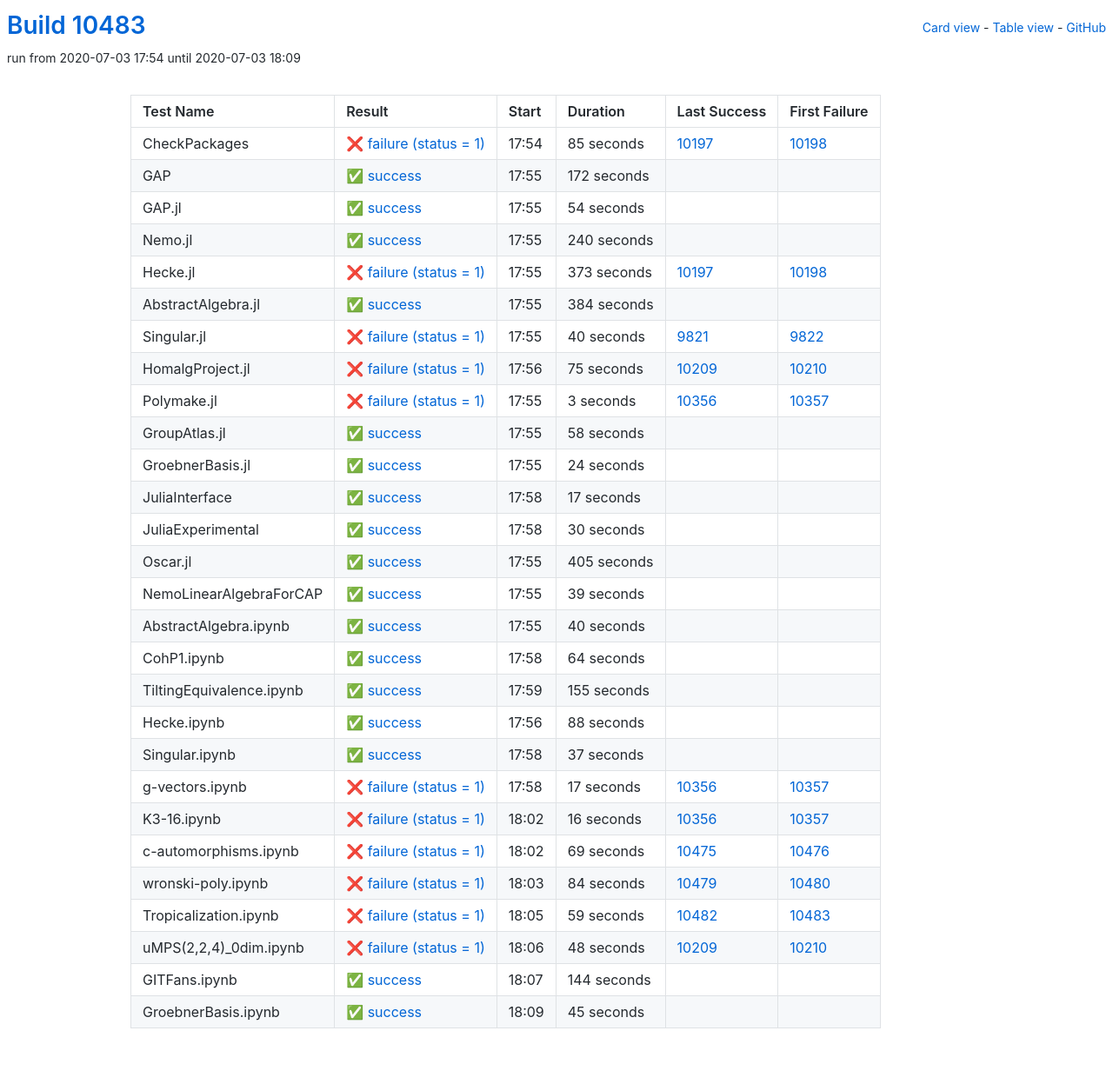
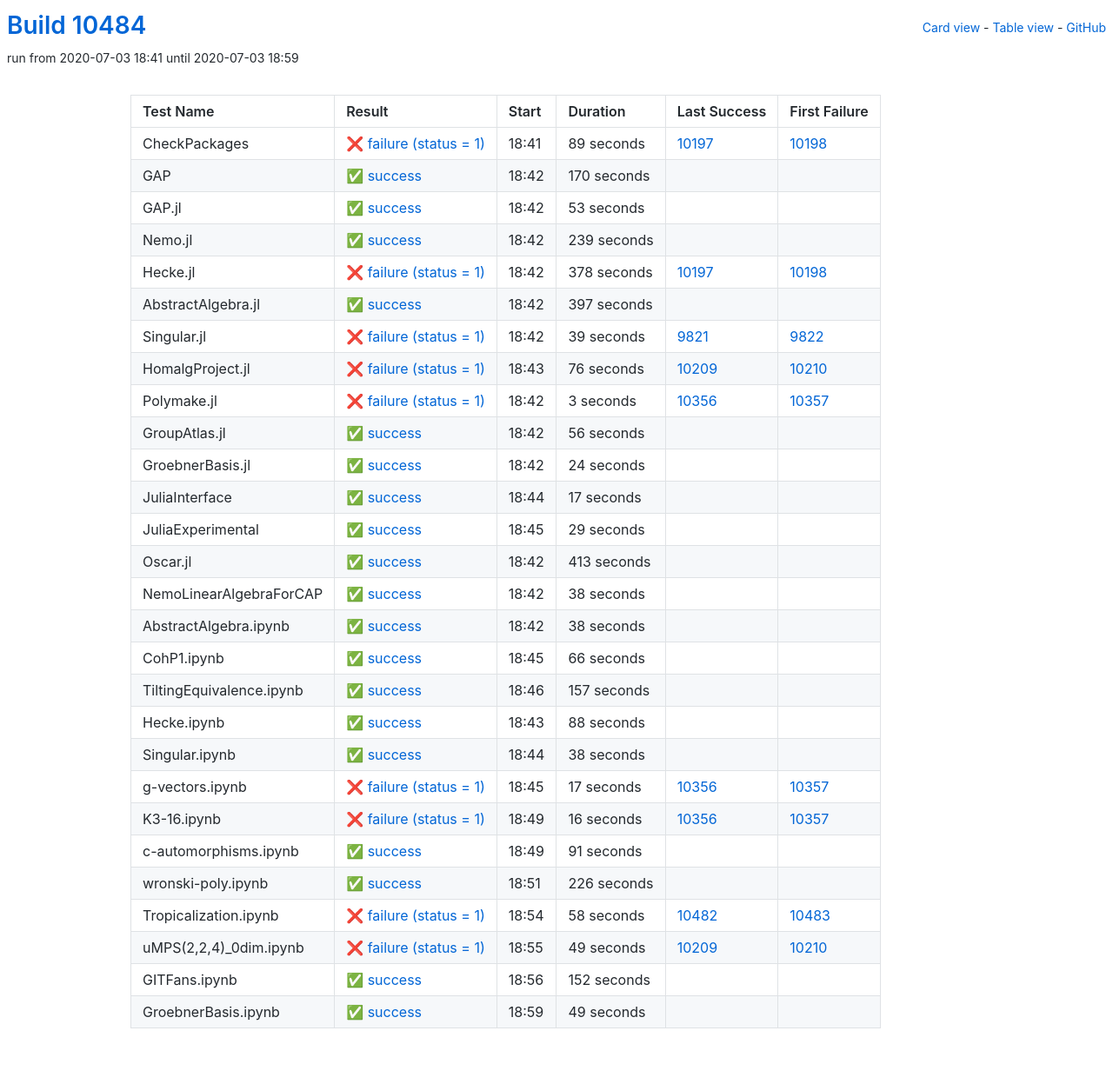
Before and after one commit to oscar-system/oscar-ci-status, a Jekyll site: the page built from table.html, in a window 1280 px wide. Shown: the whole page at 87% size. Built offline with Jekyll 4.4.1, drawn with Linux system fonts in a browser that asks for light colours.

Commit message:
Build #10484

```diff
--- a/_data/ci.yml
+++ b/_data/ci.yml
@@ -1,6 +1,6 @@
 ---
-build: 10483
-build_url: https://oscarci.mathematik.uni-kl.de/job/oscar/10483/
+build: 10484
+build_url: https://oscarci.mathematik.uni-kl.de/job/oscar/10484/
 job: oscar
 organization: oscar-system
 repo: oscar-ci-status
@@ -8,104 +8,104 @@ repourl: https://github.com/oscar-system/oscar-ci-status
 tests:
 - name: CheckPackages
   id: checkpackages
-  log: https://oscarci.mathematik.uni-kl.de/job/oscar/10483/artifact/logs/build-10483/CheckPackages.log
-  start: 2020-07-03 17:54
+  log: https://oscarci.mathematik.uni-kl.de/job/oscar/10484/artifact/logs/build-10484/CheckPackages.log
+  start: 2020-07-03 18:41
   success: false
   exitcode: 1
   status: failure
-  duration: 85
+  duration: 89
   last_success: 10197
   last_success_url: https://oscarci.mathematik.uni-kl.de/job/oscar/10197/
   first_failure: 10198
   first_failure_url: https://oscarci.mathematik.uni-kl.de/job/oscar/10198/
 - name: GAP
   id: gap
-  log: https://oscarci.mathematik.uni-kl.de/job/oscar/10483/artifact/logs/build-10483/GAP.log
-  start: 2020-07-03 17:55
+  log: https://oscarci.mathematik.uni-kl.de/job/oscar/10484/artifact/logs/build-10484/GAP.log
+  start: 2020-07-03 18:42
   success: true
   exitcode: 0
   status: success
-  duration: 172
+  duration: 170
   last_success: false
   last_success_url:
   first_failure: false
   first_failure_url:
 - name: GAP.jl
   id: gap-jl
-  log: https://oscarci.mathematik.uni-kl.de/job/oscar/10483/artifact/logs/build-10483/GAP.jl.log
-  start: 2020-07-03 17:55
+  log: https://oscarci.mathematik.uni-kl.de/job/oscar/10484/artifact/logs/build-10484/GAP.jl.log
+  start: 2020-07-03 18:42
   success: true
   exitcode: 0
   status: success
-  duration: 54
+  duration: 53
   last_success: false
   last_success_url:
   first_failure: false
   first_failure_url:
 - name: Nemo.jl
   id: nemo-jl
-  log: https://oscarci.mathematik.uni-kl.de/job/oscar/10483/artifact/logs/build-10483/Nemo.jl.log
-  start: 2020-07-03 17:55
+  log: https://oscarci.mathematik.uni-kl.de/job/oscar/10484/artifact/logs/build-10484/Nemo.jl.log
+  start: 2020-07-03 18:42
   success: true
   exitcode: 0
   status: success
-  duration: 240
+  duration: 239
   last_success: false
   last_success_url:
   first_failure: false
   first_failure_url:
 - name: Hecke.jl
   id: hecke-jl
-  log: https://oscarci.mathematik.uni-kl.de/job/oscar/10483/artifact/logs/build-10483/Hecke.jl.log
-  start: 2020-07-03 17:55
+  log: https://oscarci.mathematik.uni-kl.de/job/oscar/10484/artifact/logs/build-10484/Hecke.jl.log
+  start: 2020-07-03 18:42
   success: false
   exitcode: 1
   status: failure
-  duration: 373
+  duration: 378
   last_success: 10197
   last_success_url: https://oscarci.mathematik.uni-kl.de/job/oscar/10197/
   first_failure: 10198
   first_failure_url: https://oscarci.mathematik.uni-kl.de/job/oscar/10198/
 - name: AbstractAlgebra.jl
   id: abstractalgebra-jl
-  log: https://oscarci.mathematik.uni-kl.de/job/oscar/10483/artifact/logs/build-10483/AbstractAlgebra.jl.log
-  start: 2020-07-03 17:55
+  log: https://oscarci.mathematik.uni-kl.de/job/oscar/10484/artifact/logs/build-10484/AbstractAlgebra.jl.log
+  start: 2020-07-03 18:42
   success: true
   exitcode: 0
   status: success
-  duration: 384
+  duration: 397
   last_success: false
   last_success_url:
   first_failure: false
   first_failure_url:
 - name: Singular.jl
   id: singular-jl
-  log: https://oscarci.mathematik.uni-kl.de/job/oscar/10483/artifact/logs/build-10483/Singular.jl.log
-  start: 2020-07-03 17:55
+  log: https://oscarci.mathematik.uni-kl.de/job/oscar/10484/artifact/logs/build-10484/Singular.jl.log
+  start: 2020-07-03 18:42
   success: false
   exitcode: 1
   status: failure
-  duration: 40
+  duration: 39
   last_success: 9821
   last_success_url: https://oscarci.mathematik.uni-kl.de/job/oscar/9821/
   first_failure: 9822
   first_failure_url: https://oscarci.mathematik.uni-kl.de/job/oscar/9822/
 - name: HomalgProject.jl
   id: homalgproject-jl
-  log: https://oscarci.mathematik.uni-kl.de/job/oscar/10483/artifact/logs/build-10483/HomalgProject.jl.log
-  start: 2020-07-03 17:56
+  log: https://oscarci.mathematik.uni-kl.de/job/oscar/10484/artifact/logs/build-10484/HomalgProject.jl.log
+  start: 2020-07-03 18:43
   success: false
   exitcode: 1
   status: failure
-  duration: 75
+  duration: 76
   last_success: 10209
   last_success_url: https://oscarci.mathematik.uni-kl.de/job/oscar/10209/
   first_failure: 10210
   first_failure_url: https://oscarci.mathematik.uni-kl.de/job/oscar/10210/
 - name: Polymake.jl
   id: polymake-jl
-  log: https://oscarci.mathematik.uni-kl.de/job/oscar/10483/artifact/logs/build-10483/Polymake.jl.log
-  start: 2020-07-03 17:55
+  log: https://oscarci.mathematik.uni-kl.de/job/oscar/10484/artifact/logs/build-10484/Polymake.jl.log
+  start: 2020-07-03 18:42
   success: false
   exitcode: 1
   status: failure
@@ -116,20 +116,20 @@ tests:
   first_failure_url: https://oscarci.mathematik.uni-kl.de/job/oscar/10357/
 - name: GroupAtlas.jl
   id: groupatlas-jl
-  log: https://oscarci.mathematik.uni-kl.de/job/oscar/10483/artifact/logs/build-10483/GroupAtlas.jl.log
-  start: 2020-07-03 17:55
+  log: https://oscarci.mathematik.uni-kl.de/job/oscar/10484/artifact/logs/build-10484/GroupAtlas.jl.log
+  start: 2020-07-03 18:42
   success: true
   exitcode: 0
   status: success
-  duration: 58
+  duration: 56
   last_success: false
   last_success_url:
   first_failure: false
   first_failure_url:
 - name: GroebnerBasis.jl
   id: groebnerbasis-jl
-  log: https://oscarci.mathematik.uni-kl.de/job/oscar/10483/artifact/logs/build-10483/GroebnerBasis.jl.log
-  start: 2020-07-03 17:55
+  log: https://oscarci.mathematik.uni-kl.de/job/oscar/10484/artifact/logs/build-10484/GroebnerBasis.jl.log
+  start: 2020-07-03 18:42
   success: true
   exitcode: 0
   status: success
@@ -140,8 +140,8 @@ tests:
   first_failure_url:
 - name: JuliaInterface
   id: juliainterface
-  log: https://oscarci.mathematik.uni-kl.de/job/oscar/10483/artifact/logs/build-10483/JuliaInterface.log
-  start: 2020-07-03 17:58
+  log: https://oscarci.mathematik.uni-kl.de/job/oscar/10484/artifact/logs/build-10484/JuliaInterface.log
+  start: 2020-07-03 18:44
   success: true
   exitcode: 0
   status: success
@@ -152,80 +152,80 @@ tests:
   first_failure_url:
 - name: JuliaExperimental
   id: juliaexperimental
-  log: https://oscarci.mathematik.uni-kl.de/job/oscar/10483/artifact/logs/build-10483/JuliaExperimental.log
-  start: 2020-07-03 17:58
+  log: https://oscarci.mathematik.uni-kl.de/job/oscar/10484/artifact/logs/build-10484/JuliaExperimental.log
+  start: 2020-07-03 18:45
   success: true
   exitcode: 0
   status: success
-  duration: 30
+  duration: 29
   last_success: false
   last_success_url:
   first_failure: false
   first_failure_url:
 - name: Oscar.jl
   id: oscar-jl
-  log: https://oscarci.mathematik.uni-kl.de/job/oscar/10483/artifact/logs/build-10483/Oscar.jl.log
-  start: 2020-07-03 17:55
+  log: https://oscarci.mathematik.uni-kl.de/job/oscar/10484/artifact/logs/build-10484/Oscar.jl.log
+  start: 2020-07-03 18:42
   success: true
   exitcode: 0
   status: success
-  duration: 405
+  duration: 413
   last_success: false
   last_success_url:
   first_failure: false
   first_failure_url:
 - name: NemoLinearAlgebraForCAP
   id: nemolinearalgebraforcap
-  log: https://oscarci.mathematik.uni-kl.de/job/oscar/10483/artifact/logs/build-10483/NemoLinearAlgebraForCAP.log
-  start: 2020-07-03 17:55
+  log: https://oscarci.mathematik.uni-kl.de/job/oscar/10484/artifact/logs/build-10484/NemoLinearAlgebraForCAP.log
+  start: 2020-07-03 18:42
   success: true
   exitcode: 0
   status: success
-  duration: 39
+  duration: 38
   last_success: false
   last_success_url:
   first_failure: false
   first_failure_url:
 - name: AbstractAlgebra.ipynb
   id: abstractalgebra-ipynb
-  log: https://oscarci.mathematik.uni-kl.de/job/oscar/10483/artifact/logs/build-10483/AbstractAlgebra.ipynb.log
-  start: 2020-07-03 17:55
+  log: https://oscarci.mathematik.uni-kl.de/job/oscar/10484/artifact/logs/build-10484/AbstractAlgebra.ipynb.log
+  start: 2020-07-03 18:42
   success: true
   exitcode: 0
   status: success
-  duration: 40
+  duration: 38
   last_success: false
   last_success_url:
   first_failure: false
   first_failure_url:
 - name: CohP1.ipynb
   id: cohp1-ipynb
-  log: https://oscarci.mathematik.uni-kl.de/job/oscar/10483/artifact/logs/build-10483/CohP1.ipynb.log
-  start: 2020-07-03 17:58
+  log: https://oscarci.mathematik.uni-kl.de/job/oscar/10484/artifact/logs/build-10484/CohP1.ipynb.log
+  start: 2020-07-03 18:45
   success: true
   exitcode: 0
   status: success
-  duration: 64
+  duration: 66
   last_success: false
   last_success_url:
   first_failure: false
   first_failure_url:
 - name: TiltingEquivalence.ipynb
   id: tiltingequivalence-ipynb
-  log: https://oscarci.mathematik.uni-kl.de/job/oscar/10483/artifact/logs/build-10483/TiltingEquivalence.ipynb.log
-  start: 2020-07-03 17:59
+  log: https://oscarci.mathematik.uni-kl.de/job/oscar/10484/artifact/logs/build-10484/TiltingEquivalence.ipynb.log
+  start: 2020-07-03 18:46
   success: true
   exitcode: 0
   status: success
-  duration: 155
+  duration: 157
   last_success: false
   last_success_url:
   first_failure: false
   first_failure_url:
 - name: Hecke.ipynb
   id: hecke-ipynb
-  log: https://oscarci.mathematik.uni-kl.de/job/oscar/10483/artifact/logs/build-10483/Hecke.ipynb.log
-  start: 2020-07-03 17:56
+  log: https://oscarci.mathematik.uni-kl.de/job/oscar/10484/artifact/logs/build-10484/Hecke.ipynb.log
+  start: 2020-07-03 18:43
   success: true
   exitcode: 0
   status: success
@@ -236,20 +236,20 @@ tests:
   first_failure_url:
 - name: Singular.ipynb
   id: singular-ipynb
-  log: https://oscarci.mathematik.uni-kl.de/job/oscar/10483/artifact/logs/build-10483/Singular.ipynb.log
-  start: 2020-07-03 17:58
+  log: https://oscarci.mathematik.uni-kl.de/job/oscar/10484/artifact/logs/build-10484/Singular.ipynb.log
+  start: 2020-07-03 18:44
   success: true
   exitcode: 0
   status: success
-  duration: 37
+  duration: 38
   last_success: false
   last_success_url:
   first_failure: false
   first_failure_url:
 - name: g-vectors.ipynb
   id: g-vectors-ipynb
-  log: https://oscarci.mathematik.uni-kl.de/job/oscar/10483/artifact/logs/build-10483/g-vectors.ipynb.log
-  start: 2020-07-03 17:58
+  log: https://oscarci.mathematik.uni-kl.de/job/oscar/10484/artifact/logs/build-10484/g-vectors.ipynb.log
+  start: 2020-07-03 18:45
   success: false
   exitcode: 1
   status: failure
@@ -260,8 +260,8 @@ tests:
   first_failure_url: https://oscarci.mathematik.uni-kl.de/job/oscar/10357/
 - name: K3-16.ipynb
   id: k3-16-ipynb
-  log: https://oscarci.mathematik.uni-kl.de/job/oscar/10483/artifact/logs/build-10483/K3-16.ipynb.log
-  start: 2020-07-03 18:02
+  log: https://oscarci.mathematik.uni-kl.de/job/oscar/10484/artifact/logs/build-10484/K3-16.ipynb.log
+  start: 2020-07-03 18:49
   success: false
   exitcode: 1
   status: failure
@@ -272,72 +272,72 @@ tests:
   first_failure_url: https://oscarci.mathematik.uni-kl.de/job/oscar/10357/
 - name: c-automorphisms.ipynb
   id: c-automorphisms-ipynb
-  log: https://oscarci.mathematik.uni-kl.de/job/oscar/10483/artifact/logs/build-10483/c-automorphisms.ipynb.log
-  start: 2020-07-03 18:02
+  log: https://oscarci.mathematik.uni-kl.de/job/oscar/10484/artifact/logs/build-10484/c-automorphisms.ipynb.log
+  start: 2020-07-03 18:49
+  success: true
+  exitcode: 0
+  status: success
+  duration: 91
+  last_success: false
+  last_success_url:
+  first_failure: false
+  first_failure_url:
+- name: wronski-poly.ipynb
+  id: wronski-poly-ipynb
+  log: https://oscarci.mathematik.uni-kl.de/job/oscar/10484/artifact/logs/build-10484/wronski-poly.ipynb.log
+  start: 2020-07-03 18:51
+  success: true
+  exitcode: 0
+  status: success
+  duration: 226
+  last_success: false
+  last_success_url:
+  first_failure: false
+  first_failure_url:
+- name: Tropicalization.ipynb
+  id: tropicalization-ipynb
+  log: https://oscarci.mathematik.uni-kl.de/job/oscar/10484/artifact/logs/build-10484/Tropicalization.ipynb.log
+  start: 2020-07-03 18:54
   success: false
   exitcode: 1
   status: failure
-  duration: 69
-  last_success: 10475
-  last_success_url: https://oscarci.mathematik.uni-kl.de/job/oscar/10475/
-  first_failure: 10476
-  first_failure_url: https://oscarci.mathematik.uni-kl.de/job/oscar/10476/
-- name: wronski-poly.ipynb
-  id: wronski-poly-ipynb
-  log: https://oscarci.mathematik.uni-kl.de/job/oscar/10483/artifact/logs/build-10483/wronski-poly.ipynb.log
-  start: 2020-07-03 18:03
-  success: false
-  exitcode: 1
-  status: failure
-  duration: 84
-  last_success: 10479
-  last_success_url: https://oscarci.mathematik.uni-kl.de/job/oscar/10479/
-  first_failure: 10480
-  first_failure_url: https://oscarci.mathematik.uni-kl.de/job/oscar/10480/
-- name: Tropicalization.ipynb
-  id: tropicalization-ipynb
-  log: https://oscarci.mathematik.uni-kl.de/job/oscar/10483/artifact/logs/build-10483/Tropicalization.ipynb.log
-  start: 2020-07-03 18:05
-  success: false
-  exitcode: 1
-  status: failure
-  duration: 59
+  duration: 58
   last_success: 10482
   last_success_url: https://oscarci.mathematik.uni-kl.de/job/oscar/10482/
   first_failure: 10483
   first_failure_url: https://oscarci.mathematik.uni-kl.de/job/oscar/10483/
 - name: uMPS(2,2,4)_0dim.ipynb
   id: umps-2-2-4-0dim-ipynb
-  log: https://oscarci.mathematik.uni-kl.de/job/oscar/10483/artifact/logs/build-10483/uMPS-2-2-4-_0dim.ipynb.log
-  start: 2020-07-03 18:06
+  log: https://oscarci.mathematik.uni-kl.de/job/oscar/10484/artifact/logs/build-10484/uMPS-2-2-4-_0dim.ipynb.log
+  start: 2020-07-03 18:55
   success: false
   exitcode: 1
   status: failure
-  duration: 48
+  duration: 49
   last_success: 10209
   last_success_url: https://oscarci.mathematik.uni-kl.de/job/oscar/10209/
   first_failure: 10210
   first_failure_url: https://oscarci.mathematik.uni-kl.de/job/oscar/10210/
 - name: GITFans.ipynb
   id: gitfans-ipynb
-  log: https://oscarci.mathematik.uni-kl.de/job/oscar/10483/artifact/logs/build-10483/GITFans.ipynb.log
-  start: 2020-07-03 18:07
+  log: https://oscarci.mathematik.uni-kl.de/job/oscar/10484/artifact/logs/build-10484/GITFans.ipynb.log
+  start: 2020-07-03 18:56
   success: true
   exitcode: 0
   status: success
-  duration: 144
+  duration: 152
   last_success: false
   last_success_url:
   first_failure: false
   first_failure_url:
 - name: GroebnerBasis.ipynb
   id: groebnerbasis-ipynb
-  log: https://oscarci.mathematik.uni-kl.de/job/oscar/10483/artifact/logs/build-10483/GroebnerBasis.ipynb.log
-  start: 2020-07-03 18:09
+  log: https://oscarci.mathematik.uni-kl.de/job/oscar/10484/artifact/logs/build-10484/GroebnerBasis.ipynb.log
+  start: 2020-07-03 18:59
   success: true
   exitcode: 0
   status: success
-  duration: 45
+  duration: 49
   last_success: false
   last_success_url:
   first_failure: false
```
Also changed, not shown: README.md.
